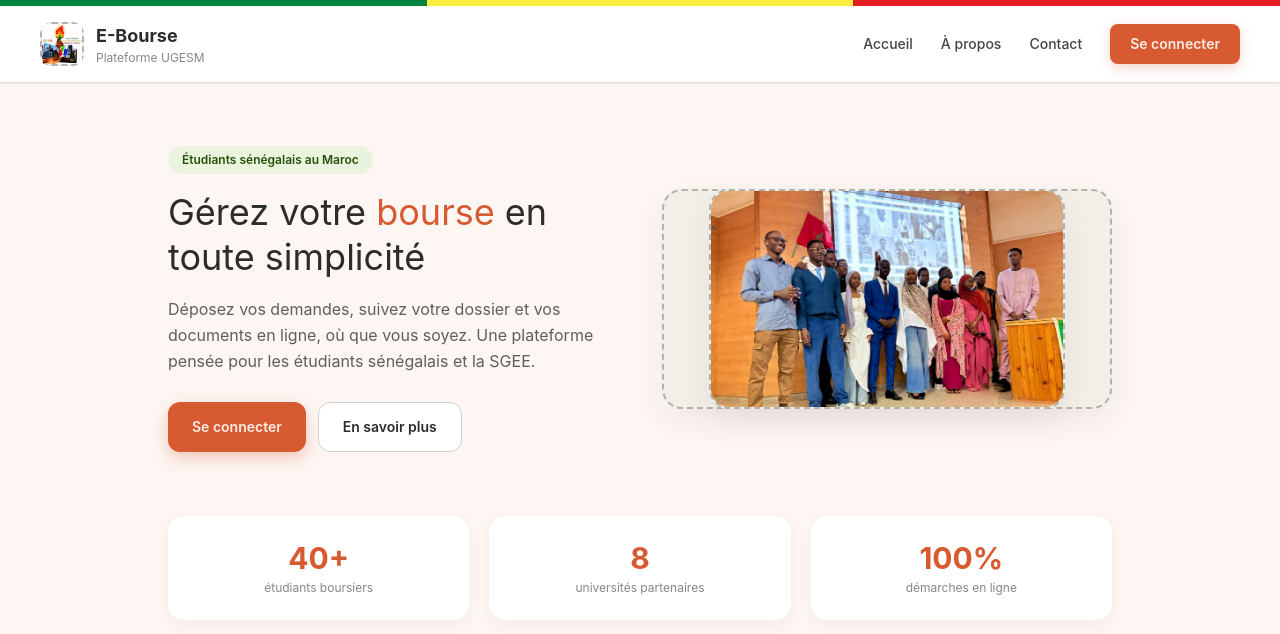
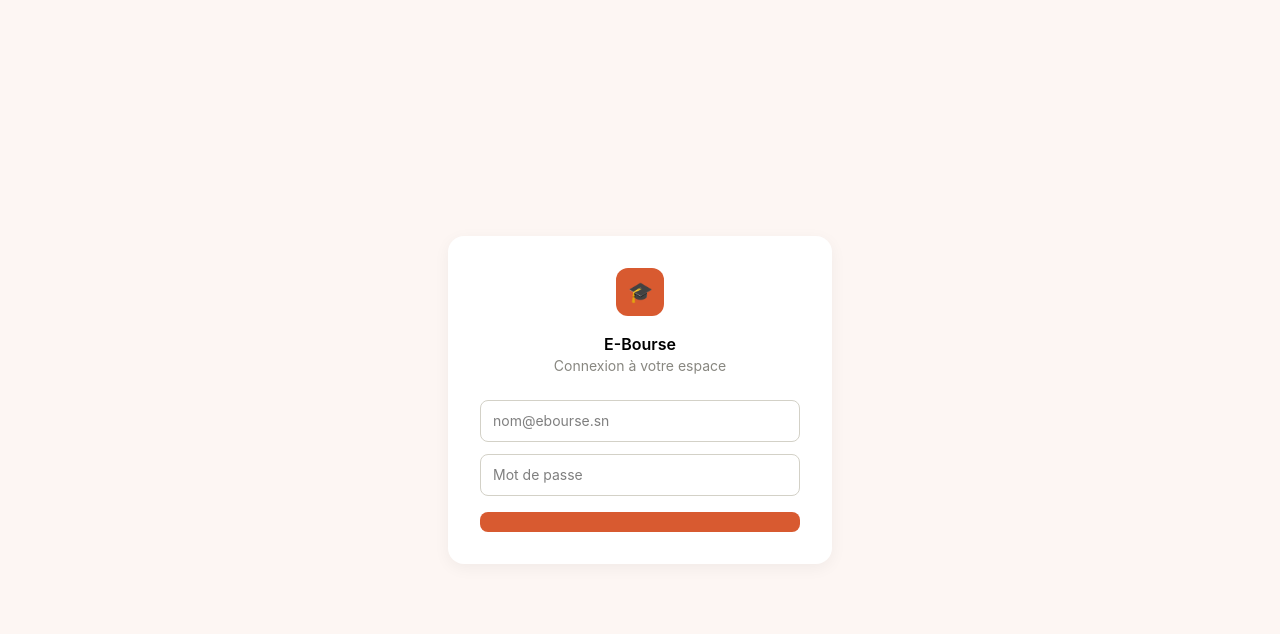
Before and after one commit to fadaldrame97-sys/E-Bourse-UGESM, a React app in the folder Frontend/: page /login in a window 1280 px wide. Shown: the top 634 px of the page. Built offline with nearby package versions, Linux system fonts and the light colour scheme; the HTML template or start-up script is replaced by a standard one.

Commit message:
Mettre le router pour les deux pages

```diff
--- a/Frontend/src/App.jsx
+++ b/Frontend/src/App.jsx
@@ -2,9 +2,15 @@ import { BrowserRouter, Routes, Route } from "react-router-dom";
 import Accueil from "./pages/Accueil";
 import Login from "./pages/Login";
 
-
 function App() {
-  return <Accueil />;
+  return (
+    <BrowserRouter>
+      <Routes>
+        <Route path="/" element={<Accueil />} />
+        <Route path="/login" element={<Login />} />
+      </Routes>
+    </BrowserRouter>
+  );
 }
 
 export default App;
```
